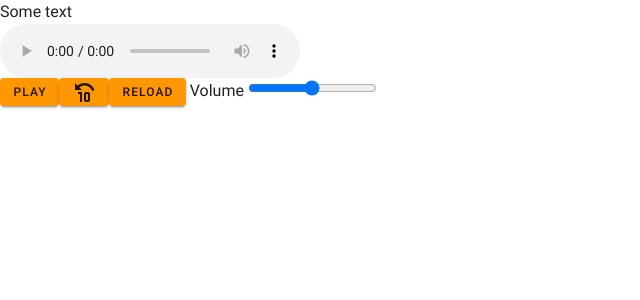
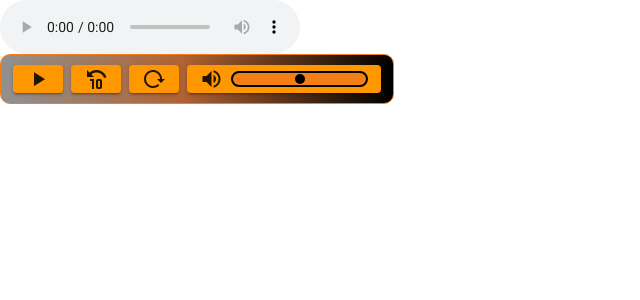
Before and after one commit to vakyla98/SimpleRadio, a Vue app: page / in a window 1280 px wide. Shown: the top 300 px of the page, without its empty margins (0-640 px from the left). Built offline with nearby package versions, Linux system fonts and the light colour scheme.

Commit message:
Styling control panel

```diff
--- a/src/App.vue
+++ b/src/App.vue
@@ -1,7 +1,6 @@
 <template>
     <v-app id="app">
         <div class="audio-wrapper">
-            Some text
             <audio src="http://62.80.190.246:8000/PRK128" controls></audio>
         </div>
         <ControlPanel :url="curUrl" />
--- a/src/components/ControlPanel.vue
+++ b/src/components/ControlPanel.vue
@@ -1,17 +1,21 @@
 <template>
-    <div class="controls">
+    <div class="controls pa-2">
         <audio ref="currentAudio" :src="url" />
-        <v-btn
-            small
-            color="orange"
-            @click="toggleStateAudio"
-            v-text="isPlayed ? 'Stop' : 'Play'"
-        ></v-btn>
-        <v-btn small color="orange" @click="runBack"
+        <v-btn class="ma-1" small color="orange" @click="toggleStateAudio"
+            ><v-icon v-if="isPlayed">mdi-pause</v-icon>
+            <v-icon v-else>mdi-play</v-icon>
+        </v-btn>
+        <v-btn class="ma-1" small color="orange" @click="runBack"
             ><v-icon>mdi-rewind-10</v-icon>
         </v-btn>
-        <v-btn small color="orange" @click="toStreamStart">Reload</v-btn>
-        <input-range :volume="volume" @changeVolume="changeVolume" />
+        <v-btn class="ma-1" small color="orange" @click="toStreamStart"
+            ><v-icon>mdi-reload</v-icon></v-btn
+        >
+        <input-range
+            class="ma-1"
+            :volume.sync="volume"
+            @changeVolume="changeVolume"
+        />
     </div>
 </template>
 <script>
@@ -64,3 +68,18 @@ export default {
     },
 }
 </script>
+
+<style lang="scss">
+@import '../style/vars.scss';
+.controls {
+    width: max-content;
+    display: flex;
+    justify-content: center;
+    align-items: center;
+    border: 1px solid $orange;
+    border-radius: 10px;
+    height: 50px;
+    background: rgb(145,145,145);
+background: linear-gradient(90deg, rgba(145,145,145,1) 0%, rgba(177,99,51,1) 46%, rgba(0,0,0,1) 100%);
+}
+</style>
--- a/src/components/InputRange.vue
+++ b/src/components/InputRange.vue
@@ -1,7 +1,9 @@
 <template>
     <label for="volume">
-        Volume
-        <input
+        <v-btn small color="orange" :ripple="false"
+            ><v-icon class='mr-2'>mdi-volume-high</v-icon
+            ><input
+                class="volume-input"
                 ref="volumeInput"
                 type="range"
                 id="volume"
@@ -10,7 +12,7 @@
                 max="1"
                 v-model="currentVolume"
                 step="0.01"
-        />
+        /></v-btn>
     </label>
 </template>
 <script>
@@ -29,13 +31,39 @@ export default {
                 return this.volume
             },
             set() {
-                this.$emit('changeVolume', this.$refs.volumeInput.value)
+                this.$emit('update:volume', this.$refs.volumeInput.value)
             },
+        },
+    },
+    watch: {
+        volume() {
+            console.log(this.volume)
         },
     },
 }
 </script>
 <style lang="scss">
 @import '../style/vars.scss';
+.volume-input{
 
+}
+input[type='range'] {
+    height: 16px;
+    width: 100%;
+    padding: 0 2px;
+    border: 2px solid black;
+    border-radius: 8px;
+    outline: none;
+    overflow: hidden;
+    -webkit-appearance: none;
+    background-color: $orange;
+}
+input[type='range']::-webkit-slider-thumb {
+    width: 10px;
+    -webkit-appearance: none;
+    height: 10px;
+    border-radius: 5px;
+    cursor: ew-resize;
+    background: black;
+}
 </style>
```
Also changed, not shown: 7 other files (tests, documents, lock files or other folders). Lines whose indentation alone changed are shown as unchanged.
